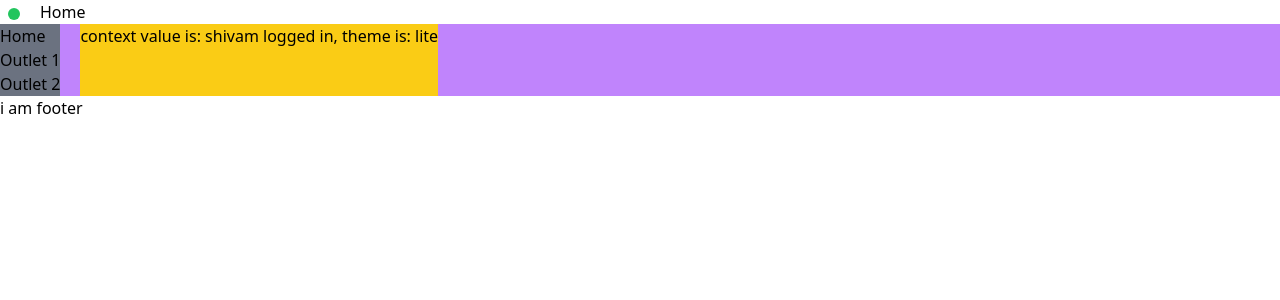
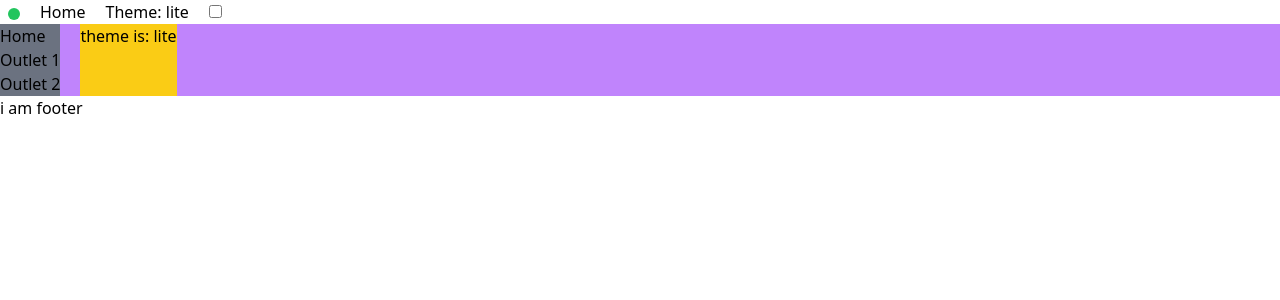
Before and after one commit to ghshivamkashyap/namaste_react_2024, a React (Create React App) app in the folder food_app/: page /dashboard/ol2 in a window 1280 px wide. Shown: the top 300 px of the page. Built offline with nearby package versions, Linux system fonts and the light colour scheme; no server answers.

Commit message:
context updateion using context prop uplifting from child to parent done

```diff
--- a/food_app/src/App.js
+++ b/food_app/src/App.js
@@ -68,17 +68,14 @@ function App() {
     res();
   }, []);
   console.log("after use effect");
+  const [theme, setTheme] = useState("lite");
 
   console.log("Dom: ", <MainContainer />);
 
   return (
     <div className="flex flex-col">
-      {/* <TopNavbar /> */}
-      <TopNavbar />
-
-      <UserContext.Provider
-        value={{ theme: "lite", isLoggedIn: true, name: "shivam logged in" }}
-      >
+      <UserContext.Provider value={{ theme: theme, setTheme: setTheme }}>
+        <TopNavbar />
         <Routes>
           <Route path="/" element={<Home />} />
           <Route
@@ -112,9 +109,8 @@ function App() {
           </Route>
           <Route path="*" element={<Error />} />
         </Routes>
+        <Footer />
       </UserContext.Provider>
-
-      <Footer />
     </div>
   );
 }
--- a/food_app/src/components/Card.jsx
+++ b/food_app/src/components/Card.jsx
@@ -1,8 +1,14 @@
-import React from "react";
+import React, { useContext } from "react";
+import UserContext from "../context_api/userContext";
 
 const Card = ({ data }) => {
+  const { theme } = useContext(UserContext);
   return (
-    <div className="max-w-sm mx-auto bg-white rounded-lg shadow-md overflow-hidden">
+    <div
+      className={`max-w-sm mx-auto ${
+        theme == "lite" ? "bg-white" : "bg-slate-600 text-white"
+      } rounded-lg shadow-md overflow-hidden`}
+    >
       <img className="w-full h-48 object-cover" src={data.image} alt="Dish" />
 
       <div className="p-4">
--- a/food_app/src/components/TopNavbar.jsx
+++ b/food_app/src/components/TopNavbar.jsx
@@ -1,9 +1,16 @@
-import React from "react";
+import React, { useContext } from "react";
 import useOnlineStatus from "../utils/customHooks/useOnlineStatus";
 import { Link } from "react-router-dom";
+import UserContext from "../context_api/userContext";
 
 export const TopNavbar = () => {
   const status = useOnlineStatus();
+  const userContextData = useContext(UserContext);
+
+  const updateTheme = (val) => {
+    console.log("checked: ", val);
+    userContextData.setTheme(val == true ? "dark" : "lite");
+  };
   return (
     <ul className=" flex gap-x-5 ">
       <div
@@ -15,8 +22,13 @@ export const TopNavbar = () => {
         {" "}
         <li>Home</li>
       </Link>
-
-
+      <li>Theme: {userContextData?.theme}</li>
+      <li>
+        <input
+          type="checkbox"
+          onChange={(val) => updateTheme(val.target.checked)}
+        ></input>
+      </li>
     </ul>
   );
 };
--- a/food_app/src/components/dashboard/Outlet2.js
+++ b/food_app/src/components/dashboard/Outlet2.js
@@ -5,7 +5,7 @@ const Outlet2 = () => {
   const contextData = useContext(UserContext);
   console.log("Context data un t2: ", contextData);
 
-  return <div className=" bg-yellow-400">context value is: {contextData?.name}, theme is: {contextData?.theme}</div>;
+  return <div className=" bg-yellow-400"> theme is: {contextData?.theme}</div>;
 };
 
 export default Outlet2;
```
